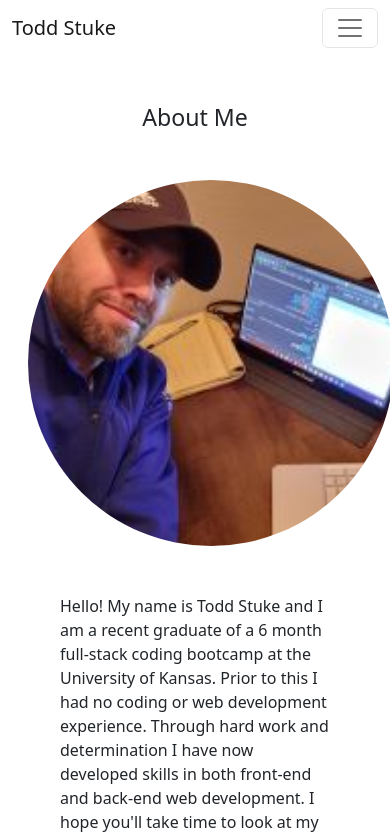
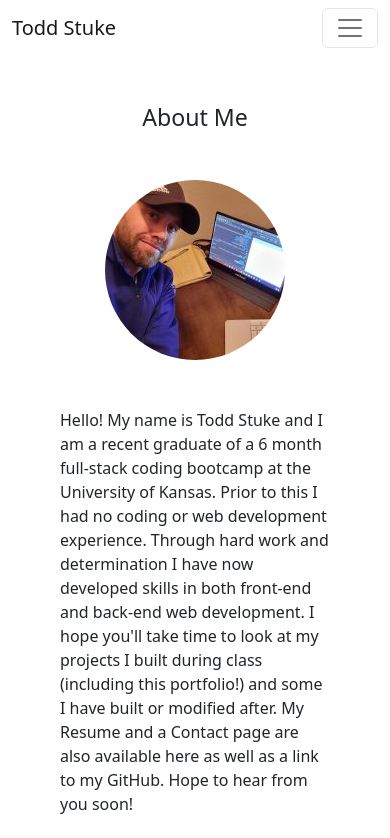
Before and after one commit to tddstuke/React-Portfolio, a React (Create React App) app: page / in a window 390 px wide. Shown: the top 838 px of the page. Built offline with nearby package versions, Linux system fonts and the light colour scheme; the HTML template or start-up script is replaced by a standard one.

Commit message:
more responsiveness tweeks

```diff
--- a/src/components/About/index.js
+++ b/src/components/About/index.js
@@ -4,14 +4,17 @@ function About() {
   return (
     <div className="container">
       <section>
-        <h3 className="m-5 text-center text-lg-start">About Me</h3>
-        <div className="row">
-          <img
-            className="mx-3 rounded-circle col-md-6 col-lg-3"
-            src={require("../../assets/me.jpg")}
-            alt="my profile"
-          />
-          <div className="col-md-6 col-lg-8">
+        <h3 className="m-5 text-center text-lg-start px-5">About Me</h3>
+        <div className="row justify-content-center align-items-center">
+          <div className="col-md-4 col-lg-3 d-flex justify-content-md-center">
+            <img
+              className="rounded-circle mx-auto"
+              style={{ height: "180px" }}
+              src={require("../../assets/me.jpg")}
+              alt="my profile"
+            />
+          </div>
+          <div className="col-md-12 col-lg-8">
             <p className="m-5">
               {" "}
               Hello! My name is Todd Stuke and I am a recent graduate of a 6
```
